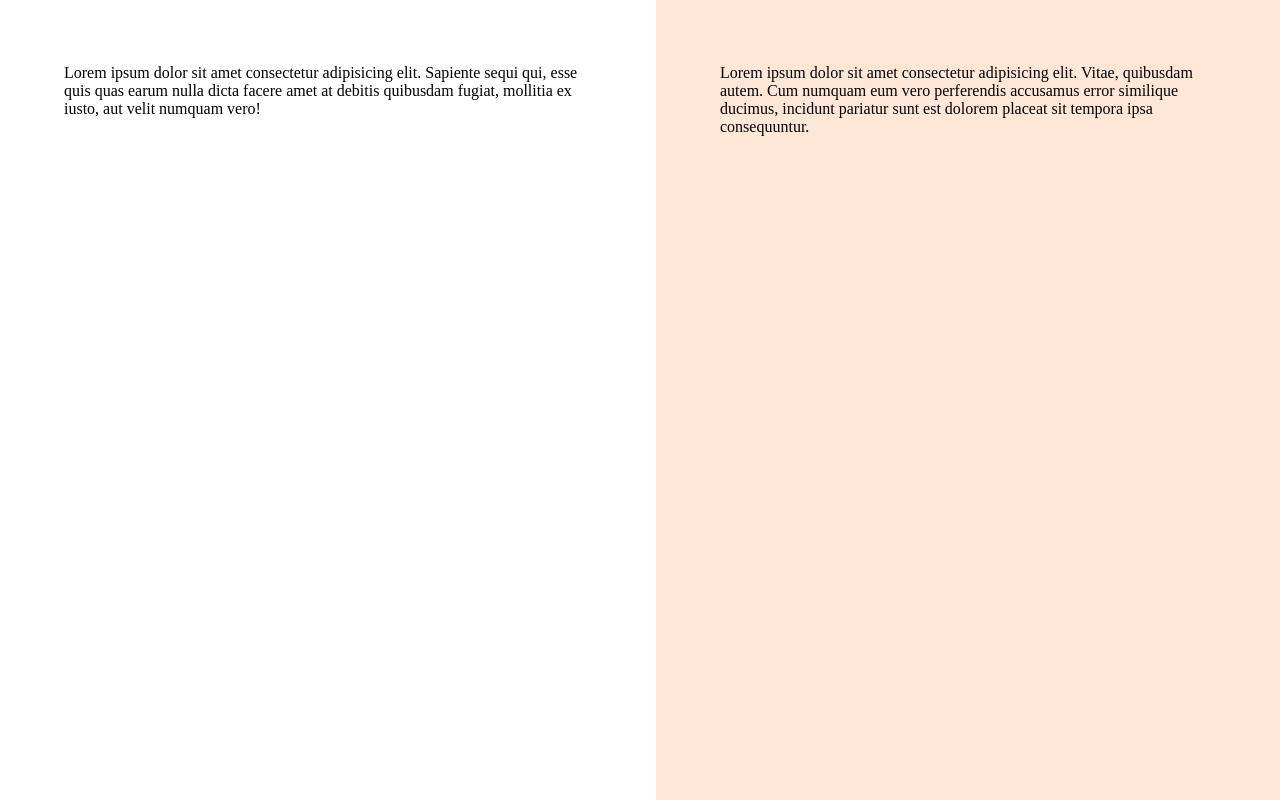
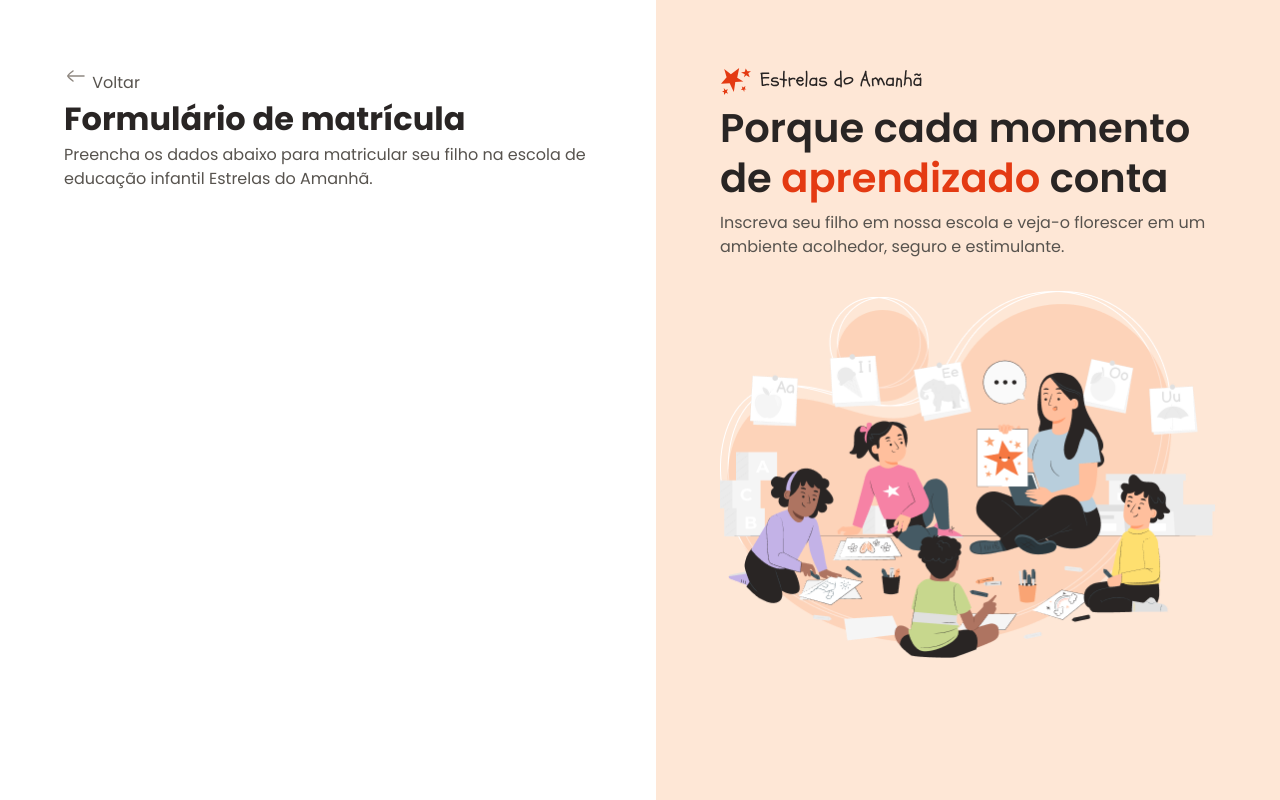
Before and after one commit to yasmine204/formulario-matricula, a plain HTML site: page index.html in a window 1280 px wide. Drawn offline with Linux system fonts and the light colour scheme; a web font is replaced by a local one.

Commit message:
adds content from the aside and initial content from the main section

```diff
--- a/index.html
+++ b/index.html
@@ -16,18 +16,35 @@
 		<div class="app">
 			<main>
 				<div class="main-container">
-					Lorem ipsum dolor sit amet consectetur adipisicing elit. Sapiente
-					sequi qui, esse quis quas earum nulla dicta facere amet at debitis
-					quibusdam fugiat, mollitia ex iusto, aut velit numquam vero!
+					<div class="back">
+						<img src="./assets/icons/arrow-left-02.svg" alt="Ícone de seta" />
+						<span>Voltar</span>
+					</div>
+
+					<h1>Formulário de matrícula</h1>
+
+					<p>
+						Preencha os dados abaixo para matricular seu filho na escola de
+						educação infantil Estrelas do Amanhã.
+					</p>
 				</div>
 			</main>
 
 			<aside>
 				<div class="aside-container">
-					Lorem ipsum dolor sit amet consectetur adipisicing elit. Vitae,
-					quibusdam autem. Cum numquam eum vero perferendis accusamus error
-					similique ducimus, incidunt pariatur sunt est dolorem placeat sit
-					tempora ipsa consequuntur.
+					<header>
+						<img src="./assets/logo.svg" alt="Logo Estrelas do Amanhã" />
+						<h2>Porque cada momento de <span>aprendizado</span> conta</h2>
+						<p>
+							Inscreva seu filho em nossa escola e veja-o florescer em um
+							ambiente acolhedor, seguro e estimulante.
+						</p>
+					</header>
+
+					<img
+						src="./assets/Illustration.png"
+						alt="Ilustração de uma professora com crianças"
+					/>
 				</div>
 			</aside>
 		</div>
--- a/styles/global.css
+++ b/styles/global.css
@@ -40,4 +40,16 @@
 
 body {
 	overflow: hidden;
+	font: var(--text);
+	color: var(--text-secondary);
 }
+
+h1,
+h2 {
+	color: var(--text-primary);
+}
+
+img {
+	max-width: 100%;
+	height: auto;
+}
--- a/styles/layout.css
+++ b/styles/layout.css
@@ -18,6 +18,18 @@ main {
 		max-width: 33rem;
 		margin-left: auto;
 	}
+
+	& back {
+		display: flex;
+		align-items: center;
+		gap: 0.5rem;
+		margin-bottom: 1.5rem;
+	}
+
+	& back {
+		font: 600 1.5rem / 1.25 var(--font-family);
+		margin-bottom: 0.5rem;
+	}
 }
 
 aside {
@@ -26,5 +38,18 @@ aside {
 
 	& .aside-container {
 		max-width: 31rem;
+
+		& > img {
+			margin-top: 2rem;
+		}
+	}
+
+	& h2 {
+		font: 600 2.5rem / 1.25 var(--font-family);
+		margin-bottom: 0.5rem;
+
+		& span {
+			color: var(--text-highlight);
+		}
 	}
 }
```
